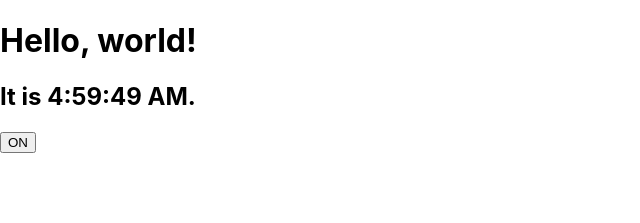
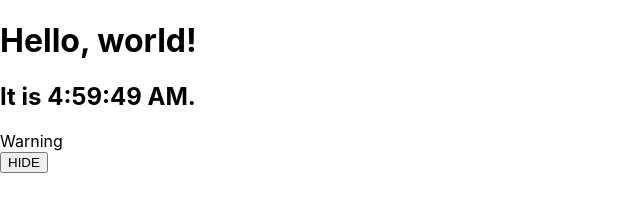
Before and after one commit to mesodiar/bello-react-playground, a React (Create React App) app: page / in a window 1280 px wide. Shown: the top 223 px of the page, without its empty margins (0-640 px from the left). Built offline with nearby package versions, Linux system fonts and the light colour scheme.

Commit message:
:art: Add condition to Toggle event :koala:

```diff
--- a/src/toggle.js
+++ b/src/toggle.js
@@ -1,24 +1,41 @@
 import React, { Component } from "react";
+
+function WarningBanner(props) {
+  if (!props.warn) {
+    return null;
+  }
+
+  return <div className="warning">Warning</div>;
+}
 
 export default class Toggle extends Component {
   constructor(props) {
     super(props);
-    this.state = { isToggleOn: true };
+    this.state = { showWarning: true };
 
     this.handleClick = this.handleClick.bind(this);
   }
 
   handleClick() {
     this.setState((state) => ({
-      isToggleOn: !state.isToggleOn,
+      showWarning: !state.showWarning,
     }));
   }
 
+  // If we don't want to use `this.handleClick = this.handleClick.bind(this);`
+  // 1. Using public class field syntax
+  // handleClick = () => {
+  // }
+  // 2. Or use  <button onClick={() => this.handleClick()}>
+
   render() {
     return (
-      <button onClick={this.handleClick}>
-        {this.state.isToggleOn ? "ON" : "OFF"}
-      </button>
+      <div>
+        <WarningBanner warn={this.state.showWarning} />
+        <button onClick={this.handleClick}>
+          {this.state.showWarning ? "HIDE" : "SHOW"}
+        </button>
+      </div>
     );
   }
 }
```
